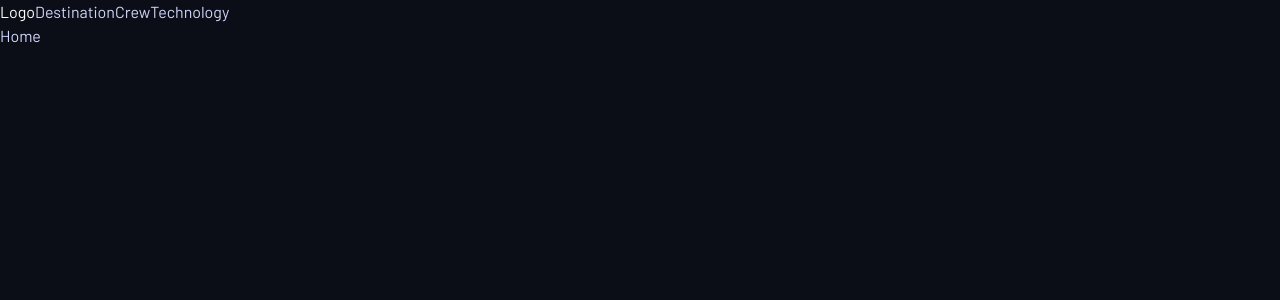
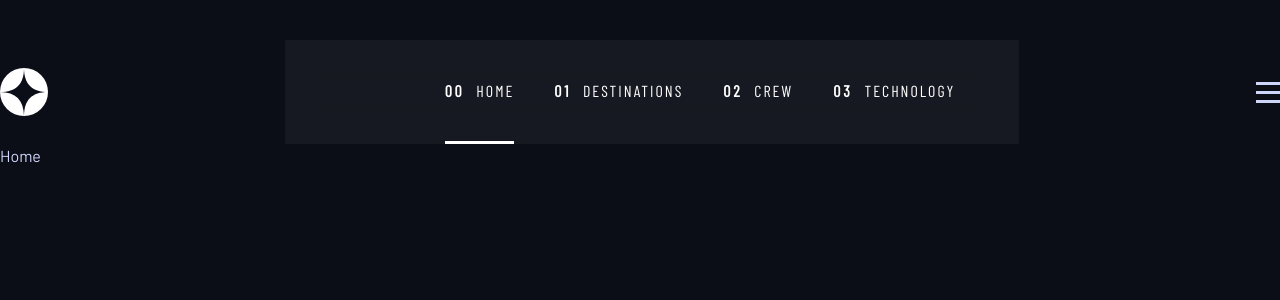
Before and after one commit to konotovsky/space-tourism-website, a React (Vite) app: page / in a window 1280 px wide. Shown: the top 300 px of the page. Built offline with nearby package versions, Linux system fonts and the light colour scheme; a web font is replaced by a local one.

Commit message:
Add Component + Header + Logo, started implement Menu

```diff
--- a/src/App.tsx
+++ b/src/App.tsx
@@ -1,9 +1,9 @@
 import { BrowserRouter, Routes, Route } from "react-router";
-import RootLayout from "./components/layouts/RootLayout";
-import Home from "./components/pages/Home";
-import Destination from "./components/pages/Destination";
-import Crew from "./components/pages/Crew";
-import Technology from "./components/pages/Technology";
+import RootLayout from "@/components/layouts/RootLayout";
+import Home from "@/components/pages/Home";
+import Destination from "@/components/pages/Destination";
+import Crew from "@/components/pages/Crew";
+import Technology from "@/components/pages/Technology";
 
 export default function App() {
   return (
@@ -11,9 +11,9 @@ export default function App() {
       <Routes>
         <Route element={<RootLayout />}>
           <Route index element={<Home />} />
-          <Route path="destination" element={<Destination />} />
-          <Route path="crew" element={<Crew />} />
-          <Route path="technology" element={<Technology />} />
+          <Route path="/destinations" element={<Destination />} />
+          <Route path="/crew" element={<Crew />} />
+          <Route path="/technology" element={<Technology />} />
         </Route>
       </Routes>
     </BrowserRouter>
--- a/src/components/layouts/RootLayout.tsx
+++ b/src/components/layouts/RootLayout.tsx
@@ -1,47 +1,15 @@
-import { Outlet, NavLink } from "react-router";
+import { Outlet } from "react-router";
+import Header from "@/components/ui/Header";
+import Container from "@/components/ui/Container";
 
 export default function RootLayout() {
   return (
     <>
-      <header>
-        <nav>
-          <NavLink
-            className={({ isActive }) =>
-              isActive ? "text-white" : "text-blue-300"
-            }
-            to="/"
-          >
-            Logo
-          </NavLink>
-          <NavLink
-            className={({ isActive }) =>
-              isActive ? "text-white" : "text-blue-300"
-            }
-            to="/destination"
-          >
-            Destination
-          </NavLink>
-          <NavLink
-            className={({ isActive }) =>
-              isActive ? "text-white" : "text-blue-300"
-            }
-            to="/crew"
-          >
-            Crew
-          </NavLink>
-          <NavLink
-            className={({ isActive }) =>
-              isActive ? "text-white" : "text-blue-300"
-            }
-            to="/technology"
-          >
-            Technology
-          </NavLink>
-        </nav>
-      </header>
-
+      <Header />
       <main>
-        <Outlet />
+        <Container>
+          <Outlet />
+        </Container>
       </main>
     </>
   );
--- /dev/null
+++ b/src/components/ui/Container.tsx
@@ -0,0 +1,7 @@
+export default function Container({ children }: { children: React.ReactNode }) {
+  return (
+    <div className="mx-auto max-w-93.75 px-6 sm:max-w-172 sm:px-0 xl:max-w-328">
+      {children}
+    </div>
+  );
+}
--- /dev/null
+++ b/src/components/ui/Header.tsx
@@ -0,0 +1,29 @@
+import type { MenuItem } from "@/types/ui.types";
+import data from "../../../data.json";
+import Container from "@/components/ui/Container";
+import Logo from "@/components/ui/Logo";
+import logoImage from "@/assets/shared/logo.svg";
+import Menu from "@/components/ui/Menu";
+
+export default function Header() {
+  const sections = Object.keys(data) as Array<keyof typeof data>;
+
+  const menuItems: MenuItem[] = [
+    { name: "Home", path: "/" },
+    ...sections.map((key) => ({
+      name: key.charAt(0).toUpperCase() + key.slice(1),
+      path: `/${key}`,
+    })),
+  ];
+
+  return (
+    <header>
+      <Container>
+        <div className="flex items-center justify-between pt-6 xl:pt-10">
+          <Logo src={logoImage} alt="Star logo" />
+          <Menu items={menuItems} />
+        </div>
+      </Container>
+    </header>
+  );
+}
--- /dev/null
+++ b/src/components/ui/Logo.tsx
@@ -0,0 +1,9 @@
+import type { LogoProps } from "@/types/ui.types";
+
+export default function Logo({ src, alt = "Logo" }: LogoProps) {
+  return (
+    <div className="h-10 w-10 sm:h-12 sm:w-12">
+      <img className="h-full w-full object-contain" src={src} alt={alt} />
+    </div>
+  );
+}
--- /dev/null
+++ b/src/components/ui/Menu.tsx
@@ -0,0 +1,38 @@
+import { useState } from "react";
+import { NavLink } from "react-router";
+import type { MenuProps } from "@/types/ui.types";
+import menuOpen from "@/assets/shared/icon-hamburger.svg";
+import menuClose from "@/assets/shared/icon-close.svg";
+
+export default function Menu({ items }: MenuProps) {
+  const [isOpen, setIsOpen] = useState(false);
+
+  const toggleMenu = () => setIsOpen((isOpen) => !isOpen);
+
+  return (
+    <>
+      <nav className="hidden gap-10 text-white uppercase sm:flex xl:bg-white/5 xl:pr-16 xl:pl-40 xl:backdrop-blur-[20px]">
+        {items.map((item, index) => {
+          const number = index.toString().padStart(2, "0");
+
+          return (
+            <NavLink
+              key={item.path}
+              to={item.path}
+              end={item.path === "/"}
+              className={({ isActive }) =>
+                `font-barlow-condensed text-base tracking-[2px] hover:border-white/50 sm:border-b-[3px] sm:py-[38.5px] ${isActive ? "sm:border-white hover:sm:border-white" : "sm:border-transparent"}`
+              }
+            >
+              <span className="mr-3 font-bold tracking-[2.7px]">{number}</span>
+              {item.name}
+            </NavLink>
+          );
+        })}
+      </nav>
+      <button onClick={toggleMenu}>
+        <img src={isOpen ? menuClose : menuOpen} alt="Menu toggle" />
+      </button>
+    </>
+  );
+}
--- a/vite.config.ts
+++ b/vite.config.ts
@@ -5,6 +5,11 @@ import path from "path";
 
 // https://vite.dev/config/
 export default defineConfig({
+  resolve: {
+    alias: {
+      "@": path.resolve(__dirname, "src"),
+    },
+  },
   plugins: [
     react({
       babel: {
@@ -13,9 +18,4 @@ export default defineConfig({
     }),
     tailwindcss(),
   ],
-  resolve: {
-    alias: {
-      "@": path.resolve(__dirname, "src"),
-    },
-  },
 });
```
Also changed, not shown: src/types/ui.types.ts (added, +13 -0 lines).
